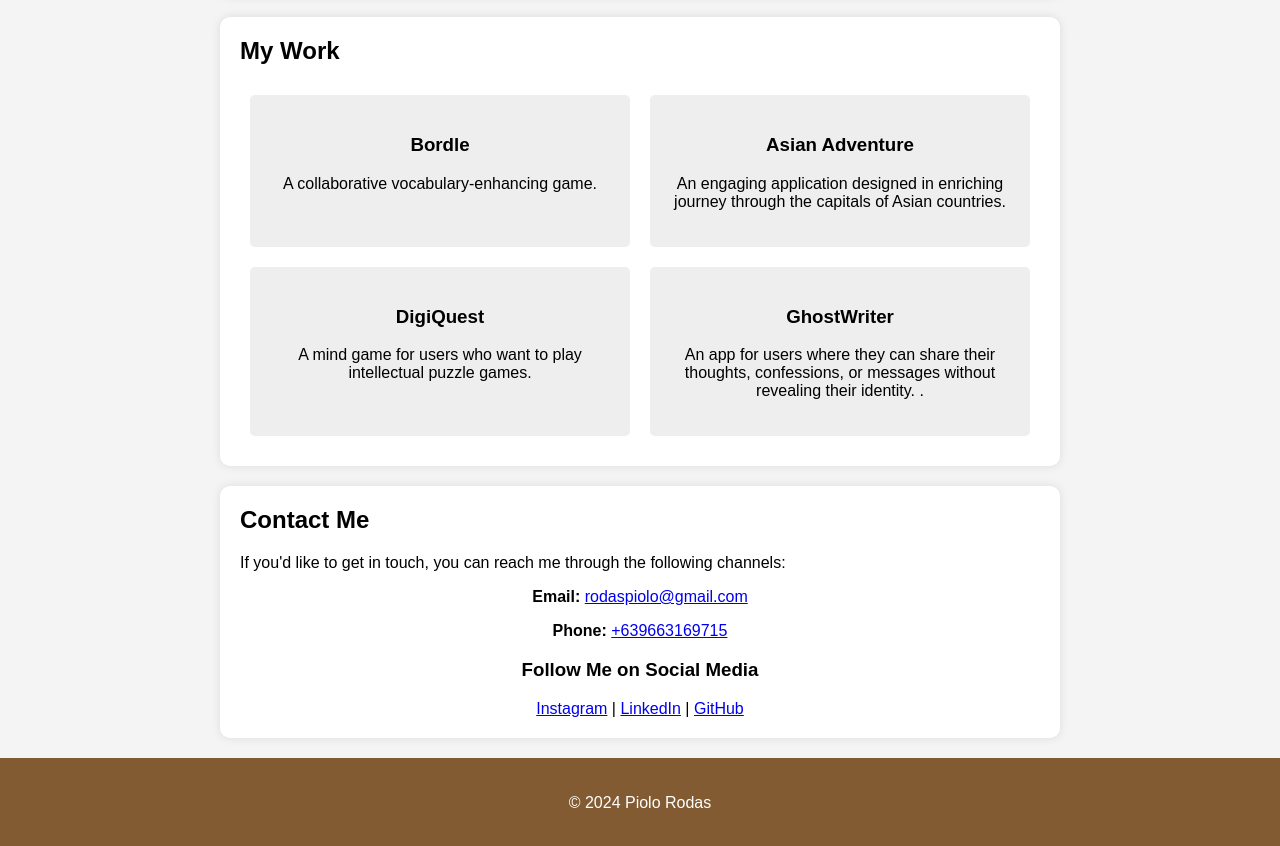
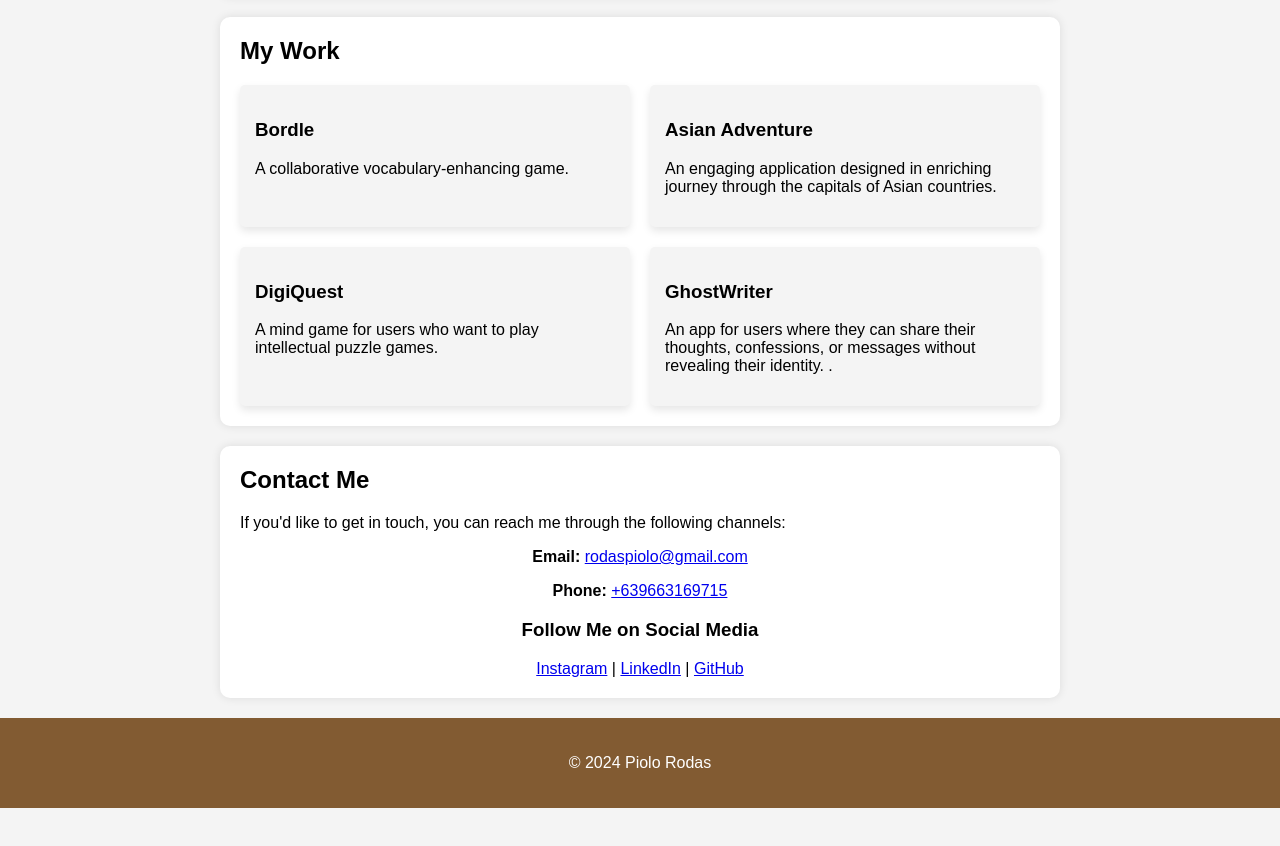
Before and after one commit to PioloRodas/PioloRodas.github.io, a plain HTML site: page index.html in a window 1280 px wide. Shown: the part 914-1760 px from the top of the page. After the commit the page ends 1722 px from the top, so only its background shows below. Drawn offline with Linux system fonts and the light colour scheme.

Commit message:
Update style.css

```diff
--- a/style.css
+++ b/style.css
@@ -44,13 +44,24 @@ section {
 .portfolio-items {
     display: flex;
     flex-wrap: wrap;
+    gap: 20px;
 }
-.portfolio-items .item {
+.item {
+    background-color: #f4f4f4;
+    padding: 15px;
+    border-radius: 5px;
     flex: 1 1 30%;
-    margin: 10px;
-    background-color: #eee;
-    padding: 20px;
-    border-radius: 5px;
+    transition: all 0.3s ease; /* Smooth transition for hover effects */
+    box-shadow: 0 4px 8px rgba(0, 0, 0, 0.1); /* Subtle shadow for depth */
+}
+
+.item:hover {
+    background-color: #e0e0e0; /* Slightly darker background on hover */
+    transform: scale(1.03); /* Slightly enlarge the item */
+    box-shadow: 0 6px 12px rgba(0, 0, 0, 0.2); /* Enhanced shadow on hover */
+}
+
+.contact div {
     text-align: center;
 }
 .contact-form input, .contact-form textarea {
```
